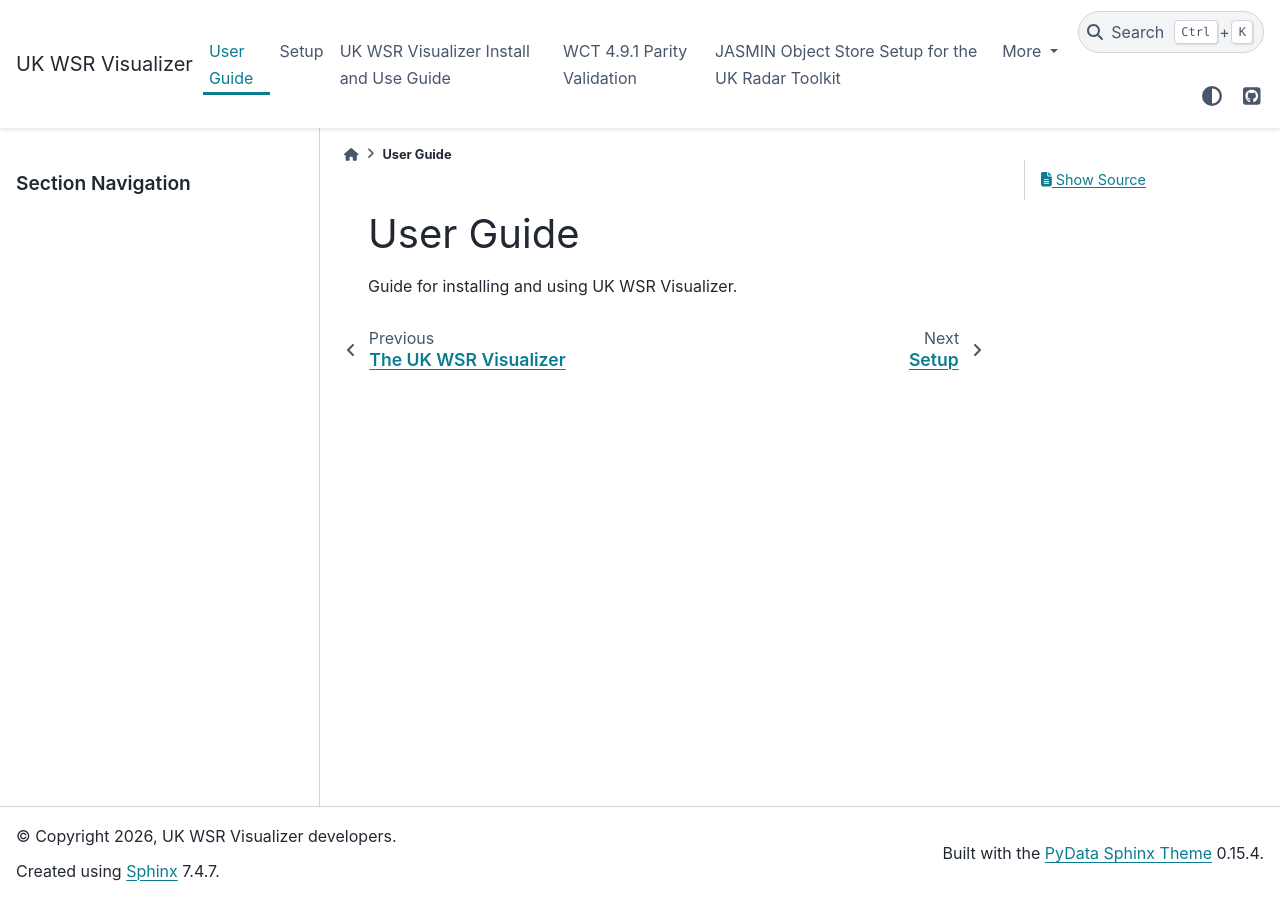
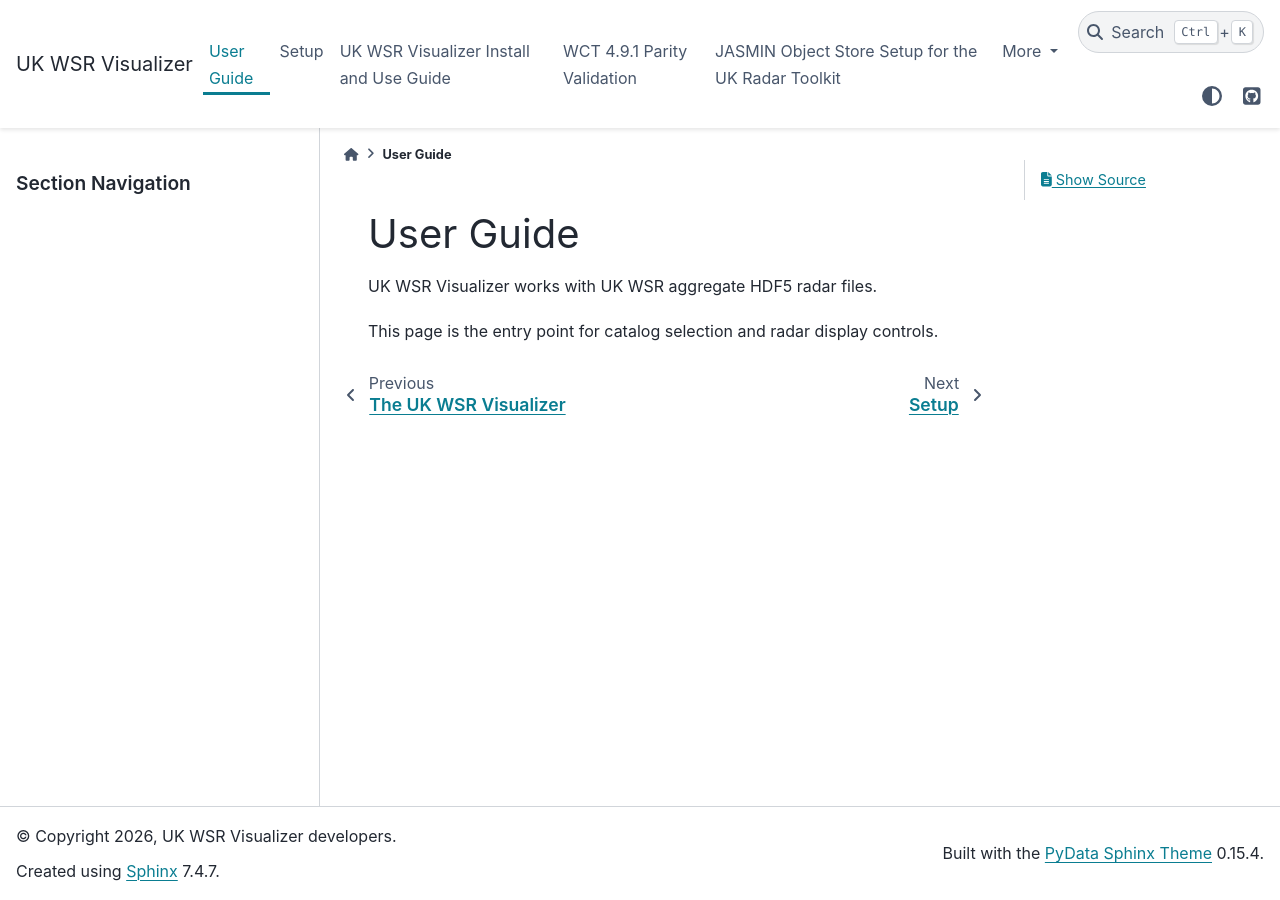
Before and after one commit to rrniii/uk-wsr-visualizer, a Sphinx documentation site: the page built from docs/user_guide.md, in a window 1280 px wide. Built offline with Sphinx 7.4.7 and the PyData theme 0.15.4, drawn with Linux system fonts in a browser that asks for light colours.

Commit message:
Expand user guide

```diff
--- a/docs/user_guide.md
+++ b/docs/user_guide.md
@@ -1,3 +1,5 @@
 # User Guide
 
-Guide for installing and using UK WSR Visualizer.
+UK WSR Visualizer works with UK WSR aggregate HDF5 radar files.
+
+This page is the entry point for catalog selection and radar display controls.
```
